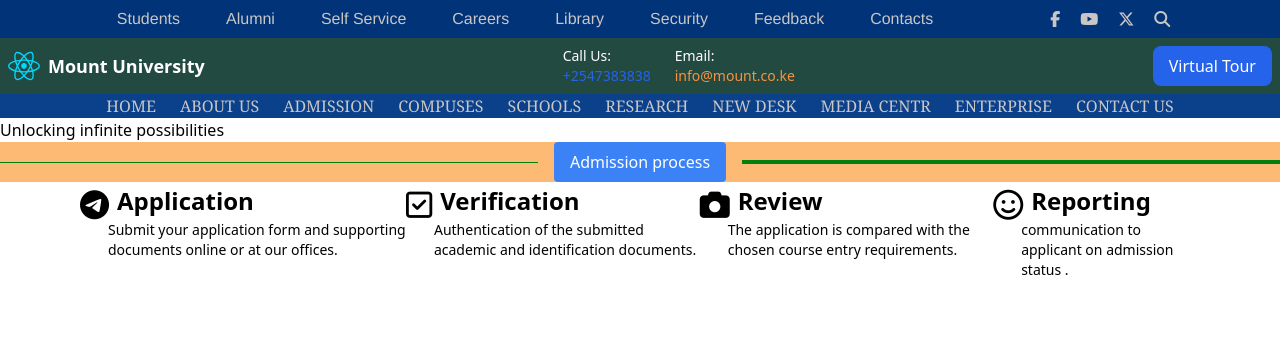
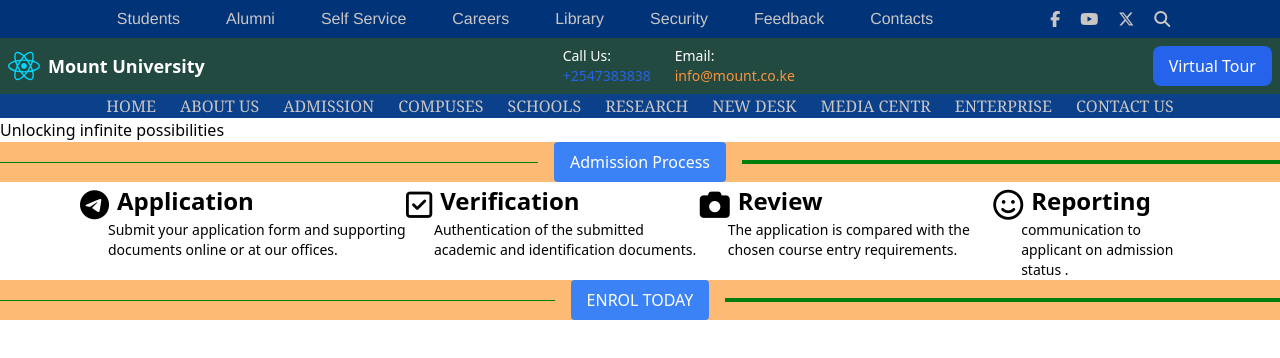
Before and after one commit to Maxaomar/mount-university, a React (Vite) app: page / in a window 1280 px wide. Shown: the top 358 px of the page. Built offline with nearby package versions, Linux system fonts and the light colour scheme; a web font is replaced by a local one.

Commit message:
reusabilty

```diff
--- a/src/App.jsx
+++ b/src/App.jsx
@@ -2,7 +2,8 @@ import { BottomNav } from "./navs/BottomNav";
 import { MiddleNav } from "./navs/MiddleNav";
 import { TopNav } from "./navs/TopNav";
 import { Home } from "./components/Home";
-import {AdmissionProcess} from './footer/AdmProcess'
+import { AdmissionProcess } from "./footer/Process";
+import { Enroll } from "./footer/Enroll";
 
 export function App() {
   return(
@@ -12,6 +13,7 @@ export function App() {
      <BottomNav />
      <Home />
      <AdmissionProcess />
+     <Enroll />
     </>
   )
 }
--- /dev/null
+++ b/src/footer/Enroll.jsx
@@ -0,0 +1,9 @@
+import { TitleBox } from "../reusable/Boxes";
+
+export function Enroll(params) {
+    return(
+        <section>
+            <TitleBox title="ENROL TODAY"/>
+        </section>
+    )
+}
--- a/src/footer/AdmProcess.jsx
+++ b/src/footer/Process.jsx
@@ -1,20 +1,11 @@
-
-export function TitleBox() {
-  return(
-    <footer className="bg-orange-300">
-          <div class="flex items-center space-x-4">
-              <div class="flex-1 h-px bg-lineColor"></div>
-              <div class="px-4 py-2 bg-blue-500 text-white rounded">Admission process</div>
-              <div className="flex-1 h-1 bg-lineColor"></div>
-          </div>
-    </footer>
-  )
-}
+import { TitleBox } from "../reusable/Boxes"
 
 export function AdmissionProcess() {
     return(
         <article className="">
-            <TitleBox />
+            <TitleBox  title="Admission Process"/>
+
+
         <div className="flex ml-20 mr-20">
 
             <div className="flex flex-col text-3xl">
--- /dev/null
+++ b/src/reusable/Boxes.jsx
@@ -0,0 +1,11 @@
+export function TitleBox(props) {
+  return(
+    <footer className="bg-orange-300">
+          <div class="flex items-center space-x-4">
+              <div class="flex-1 h-px bg-lineColor"></div>
+              <div class="px-4 py-2 bg-blue-500 text-white rounded">{props.title}</div>
+              <div className="flex-1 h-1 bg-lineColor"></div>
+          </div>
+    </footer>
+  )
+}
```
Also changed, not shown: 1 other file (tests, documents, lock files or other folders).
